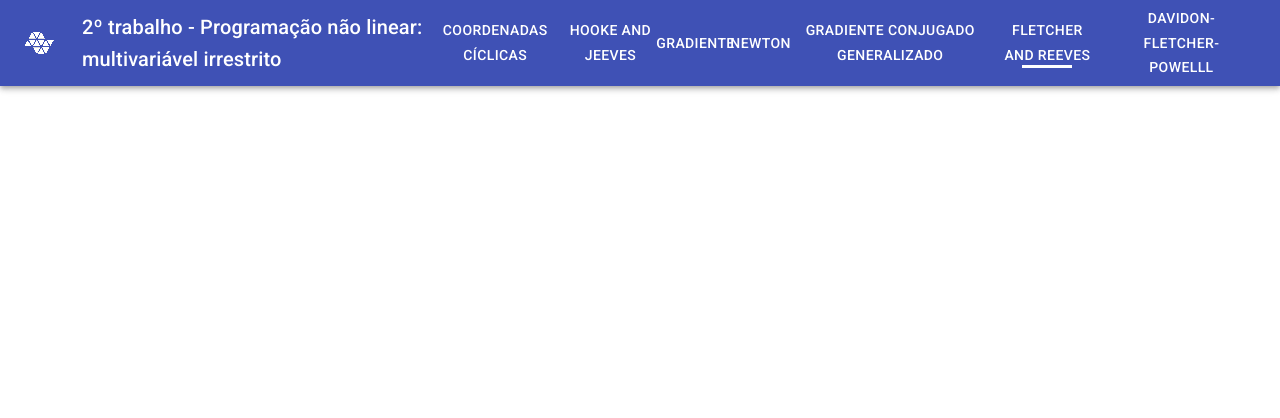
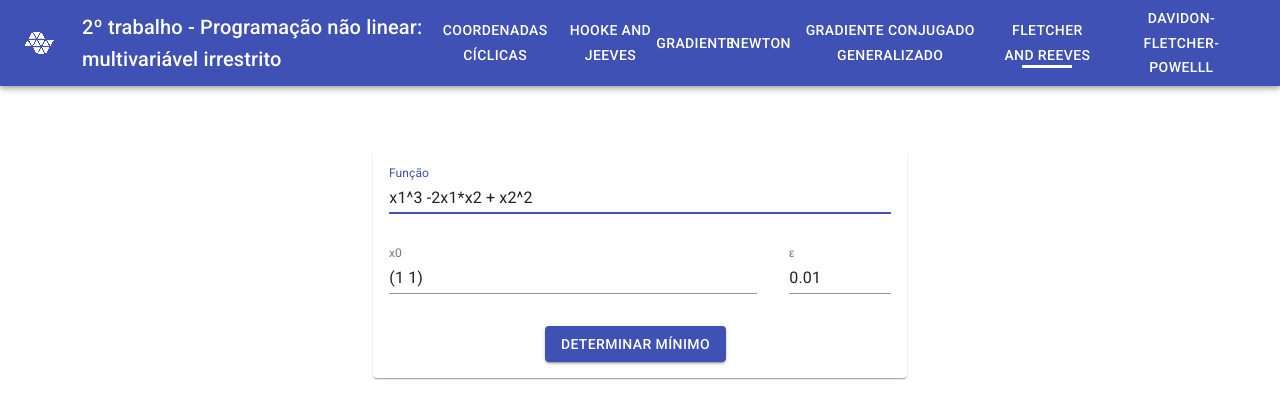
Before and after one commit to maykonmichel/4627AT2, a React (Create React App) app: page /fletcher-reeves in a window 1280 px wide. Shown: the top 418 px of the page. Built offline with nearby package versions, Linux system fonts and the light colour scheme.

Commit message:
fletcher
fletcher and reeves

```diff
--- a/src/App.js
+++ b/src/App.js
@@ -5,6 +5,7 @@ import Header from './components/Header';
 import CyclicalCoordinates from './pages/CyclicalCoordinates';
 import Home from './pages/Home';
 import Newton from './pages/Newton';
+import FletcherReeves from './pages/FletcherReeves'
 
 export default () => (
   <BrowserRouter>
@@ -19,6 +20,9 @@ export default () => (
       <Route path="/coordenadas-ciclicas" exact>
         <CyclicalCoordinates />
       </Route>
+      <Route path="/fletcher-reeves" exact>
+        <FletcherReeves />
+      </Route>
     </Switch>
   </BrowserRouter>
 );
--- /dev/null
+++ b/src/methods/fletcherReeves.js
@@ -0,0 +1,123 @@
+import {create, all} from 'mathjs';
+
+const math = create(all);
+
+const separaVariaveis = (x) => {
+  const scope = x.map((xi, i) => {
+    const name = `x${(i+1)}`;
+    return {[name]: xi};
+});
+
+  const target = {};
+  for(let i = 0; i < scope.length; i+=1){
+    Object.assign(target, scope[i]);
+  }
+  return target;
+}
+
+const calculaFuncao = (f, x) => {
+  return f.evaluate(separaVariaveis(x));
+}
+
+const derivadaParcial = (f, i) =>{
+    return math.derivative(f,`x${i}`);
+}
+
+const calculaGradiente = (f, x) => x.map((xi, i) => derivadaParcial(f, i+1));
+
+const valorGradiente = (x, gradiente) => {
+  const g = []
+  for(let i = 0; i < x.length; i+=1){
+    g.push(calculaFuncao(gradiente[i], x));
+  }
+  return g;
+}
+
+const lambdaDistancia = (x, gradiente) =>{
+  const vlrG = valorGradiente(x, gradiente);
+  const d = math.multiply(-1, vlrG);
+  const l = [];
+  for(let i = 0; i < x.length; i+=1){
+    l.push(`${d[i]}x`);
+  }
+  return l;
+}
+
+const criterioParada = (x, gradiente) => {
+  const vlrG = valorGradiente(x, gradiente);
+  return math.norm(vlrG);
+}
+
+const xLambdaDistancia = (x, lDistancia) => {
+  const xLambda = [];
+  for(let i = 0; i < lDistancia.length; i+=1){
+    xLambda.push(`(${x[i]} + ${lDistancia[i]})`);
+  }
+  return xLambda;
+}
+
+const atualizaFuncao = (f, xLambda) => {
+  let fn = f.toString();
+  for(let i = 0; i < xLambda.length; i+=1){
+    fn = fn.replace(new RegExp(`x${i + 1}`, 'g'), xLambda[i]);
+  }
+  return fn;
+}
+
+const atualizaX = (x, xLambda, vlrLambda) => {
+  return math.evaluate(xLambda, {x:vlrLambda});
+}
+
+const beta = (x, xn, gradiente) => {
+  const g = valorGradiente(x, gradiente);
+  const gn = valorGradiente(xn, gradiente);
+  const gt = math.transpose(g);
+  const gnt = math.transpose(gn);
+  const dividendo = math.multiply(gn, gnt);
+  const divisor = math.multiply(g, gt);
+  return math.divide(dividendo, divisor);
+}
+
+const lambdaDistanciaNovo = (x, xn, gradiente, b) =>{
+  const g = valorGradiente(x, gradiente);
+  const gn = valorGradiente(xn, gradiente);
+  const d = math.multiply(-1, g);
+  const l = math.multiply(b, d);
+  const dNovo = math.add(math.multiply(gn, -1), l);
+
+  const lDistancia = [];
+  for(let i = 0; i < x.length; i+=1){
+    lDistancia.push(`${dNovo[i]}x`);
+  }
+  return lDistancia;
+}
+
+export default async ({f, x0, e, minimize}) => {
+  const gradiente = calculaGradiente(f, x0);
+  let lDistancia = lambdaDistancia(x0, gradiente);
+
+  return new Promise((resolve) => {
+    const min = (k, x) => {
+      if (k > 9999) return x;
+      if(criterioParada(x, gradiente) < e) return x;
+
+      let xi = x;
+      for(let i = 0; i < x.length; i+=1){
+        const xLambda = xLambdaDistancia(xi, lDistancia);
+        const fn = atualizaFuncao(f, xLambda);
+        const xn = atualizaX(xi, xLambda, minimize(fn, e));
+        const b = beta(xi, xn, gradiente);
+        lDistancia = lambdaDistanciaNovo(xi, xn, gradiente, b);
+        xi = xn;
+      }
+
+      return min(k + 1, xi);
+    };
+
+    return resolve(
+      `X* = (${min(0, x0)
+        .map((xi) => xi.toFixed(4))
+        .join(' ')})`,
+    );
+  });
+}
--- a/src/methods/index.js
+++ b/src/methods/index.js
@@ -2,13 +2,18 @@ import { abs, derivative, max } from 'mathjs';
 
 import cyclicalCoordinates from './cyclicalCoordinates';
 import newton from './newton';
+import fletcherReeves from './fletcherReeves';
 
 const methods = {
   cyclicalCoordinates,
   newton,
+  fletcherReeves
 };
 
-const minimize = (f) => {
+const minimize = (f, e) => {
+  let eps = e;
+  if(e === undefined) eps = 1;
+
   const d1 = derivative(f, 'x');
   const d2 = derivative(d1, 'x');
 
@@ -18,11 +23,11 @@ const minimize = (f) => {
     const f1 = d1.evaluate({x});
     const f2 = d2.evaluate({x});
 
-    if(abs(f1) < 0.001) return x;
+    if(abs(f1) < eps*0.001) return x;
 
     const xn = x - f1/f2;
 
-    if(abs(xn-x)/max(abs(xn), 1) < 0.001) return xn;
+    if(abs(xn-x)/max(abs(xn), 1) < eps*0.001) return xn;
 
     return min(k+1, xn);
   }
--- /dev/null
+++ b/src/pages/FletcherReeves/index.js
@@ -0,0 +1,135 @@
+import React, { memo, useCallback, useState } from 'react';
+import { Button, CircularProgress, Grid, Paper, Snackbar, TextField } from '@material-ui/core';
+import { Alert } from '@material-ui/lab';
+import { useFormik } from 'formik';
+import * as yup from 'yup';
+
+import methods from '../../methods';
+
+import useStyles from './useStyles';
+
+const initialValues = {
+  f: 'x1^3 -2x1*x2 + x2^2',
+  x0: '(1 1)',
+  e: 0.01,
+};
+
+const initialResponse = {
+  message: '',
+  isOpen: false,
+  severity: 'success',
+};
+
+const validationSchema = yup.object().shape({
+  f: yup.string().label('Função').required(),
+  x0: yup.string().label('x0').required(),
+  e: yup.number().label('ε').required().moreThan(0),
+});
+
+const FletcherReeves = () => {
+  const classes = useStyles();
+
+  const [response, setResponse] = useState(initialResponse);
+
+  const onSubmit = useCallback(async (values, { setSubmitting }) => {
+    setSubmitting(true);
+    try {
+      const message = await methods('fletcherReeves', values);
+      setResponse({
+        message,
+        isOpen: true,
+        severity: 'success',
+      });
+    } catch ({ message }) {
+      setResponse({
+        message,
+        isOpen: true,
+        severity: 'error',
+      });
+    } finally {
+      setSubmitting(false);
+    }
+  }, []);
+
+  const { errors, isSubmitting, handleChange, handleSubmit, values } = useFormik({
+    initialValues,
+    onSubmit,
+    validationSchema,
+  });
+
+  const onCloseResponse = useCallback(() => setResponse({ ...response, isOpen: false }), [
+    response,
+  ]);
+
+  return (
+    <Grid container justify="center">
+      <Grid item xs={12} lg={5}>
+        <Paper className={classes.paper}>
+          <form onSubmit={handleSubmit} className={classes.form}>
+            <Grid
+              container
+              justify="center"
+              alignContent="space-between"
+              spacing={4}
+              className={classes.container}
+            >
+              <Grid item xs={12}>
+                <TextField
+                  error={!!errors.f}
+                  helperText={errors.f}
+                  name="f"
+                  label="Função"
+                  value={values.f}
+                  onChange={handleChange}
+                  fullWidth
+                  autoFocus
+                />
+              </Grid>
+              <Grid item xs={9}>
+                <TextField
+                  error={!!errors.x0}
+                  helperText={errors.x0}
+                  name="x0"
+                  label="x0"
+                  value={values.x0}
+                  onChange={handleChange}
+                  fullWidth
+                />
+              </Grid>
+              <Grid item xs={3}>
+                <TextField
+                  type="number"
+                  error={!!errors.e}
+                  helperText={errors.e}
+                  name="e"
+                  label="ε"
+                  value={values.e}
+                  onChange={handleChange}
+                  fullWidth
+                />
+              </Grid>
+              <Grid item xs={12} lg={5}>
+                <Button variant="contained" color="primary" type="submit" disabled={isSubmitting}>
+                  {isSubmitting && <CircularProgress size={24} className={classes.progress} />}
+                  Determinar mínimo
+                </Button>
+              </Grid>
+            </Grid>
+          </form>
+        </Paper>
+      </Grid>
+      <Snackbar open={response.isOpen} onClose={onCloseResponse}>
+        <Alert
+          elevation={6}
+          variant="filled"
+          onClose={onCloseResponse}
+          severity={response.severity}
+        >
+          {response.message}
+        </Alert>
+      </Snackbar>
+    </Grid>
+  );
+};
+
+export default memo(FletcherReeves);
--- /dev/null
+++ b/src/pages/FletcherReeves/useStyles.js
@@ -0,0 +1,18 @@
+import { makeStyles } from '@material-ui/core';
+
+export default makeStyles((theme) => ({
+  container: {
+    height: '100%',
+  },
+  form: {
+    padding: theme.spacing(2),
+    alignContent: 'space-between',
+  },
+  paper: {
+    marginTop: theme.spacing(8),
+  },
+  progress: {
+    color: theme.palette.secondary.dark,
+    position: 'absolute',
+  },
+}));
```
